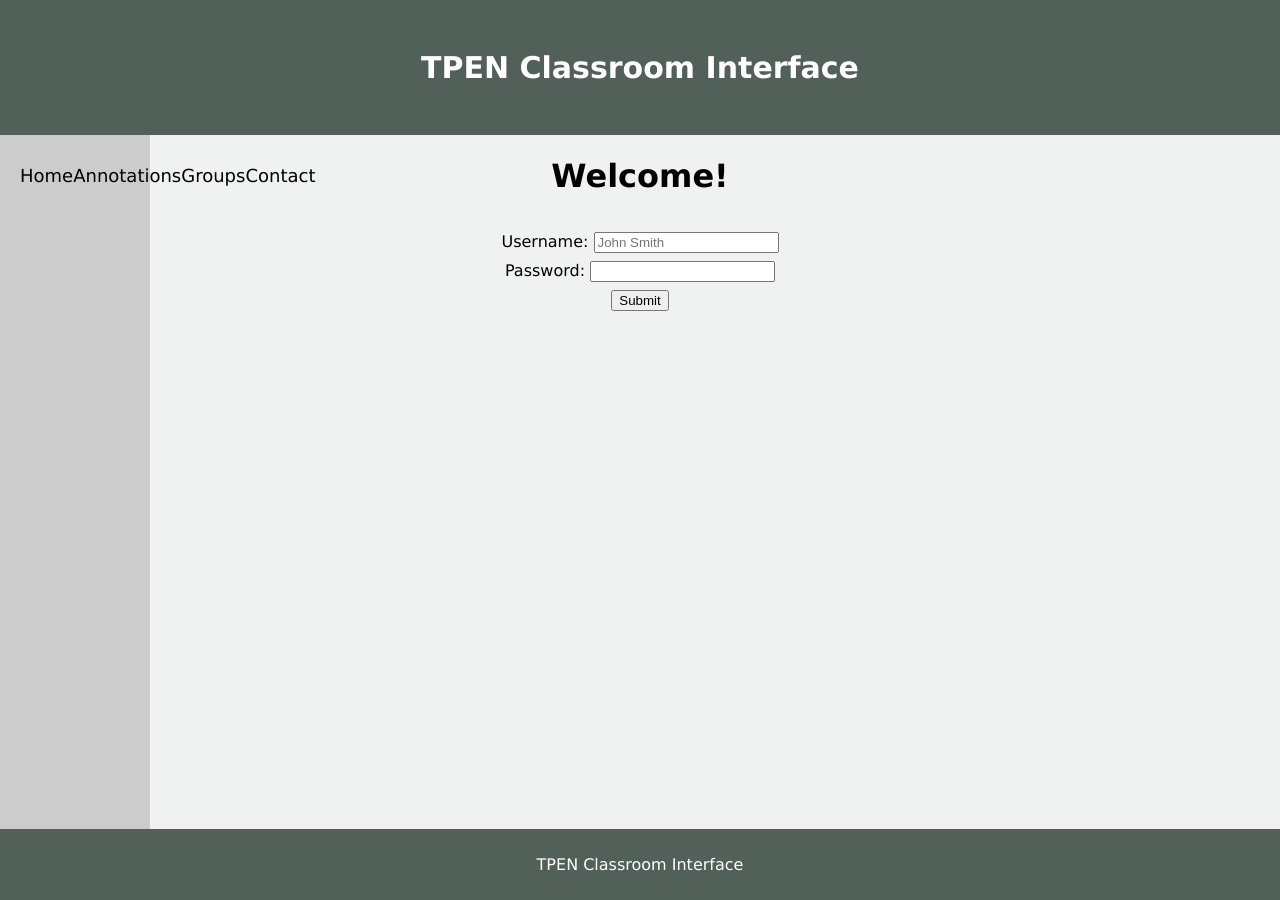
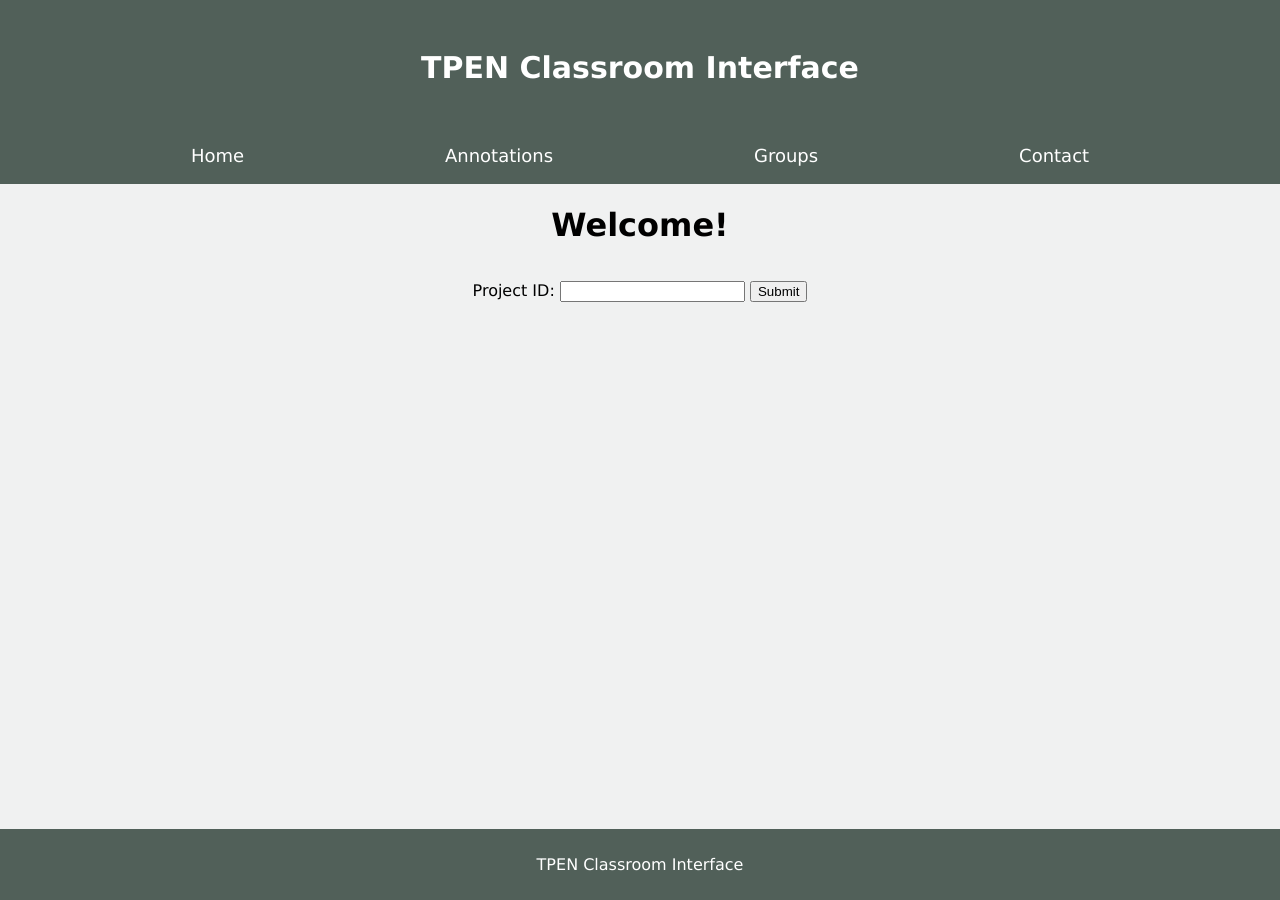
Before and after one commit to oss-slu/TPEN-interfaces, a Jekyll site: the page components/classroom/index.html, which Jekyll copies as it is, in a window 1280 px wide. Built offline with Jekyll 4.4.1, drawn with Linux system fonts in a browser that asks for light colours.

Commit message:
Fixed the styles file and edited the index file to take in a projectID from the tpen API and open a new html file

```diff
--- a/components/classroom/index.html
+++ b/components/classroom/index.html
@@ -3,7 +3,6 @@
 <head>
     <meta charset="UTF-8">
     <meta name="viewport" content="width=device-width, initial-scale=1.0" />
-
     <link rel="stylesheet" type="text/css" href="./styles.css" />
     <title>"TPEN Classroom Interface: Home"</title>
 </head>
@@ -16,10 +15,10 @@
         </div>
             <div class ="navbar" id="navbar">
             <ul>
-                <li><a href="#home">Home</a></li>
-                <li><a href="#annotations">Annotations</a></li>
-                <li><a href="#groups">Groups</a></li>
-                <li><a href="#contact">Contact</a></li>
+                <li><a href="./index.html">Home</a></li>
+                <li><a href="./index.html">Annotations</a></li>
+                <li><a href="./index.html">Groups</a></li>
+                <li><a href="./index.html">Contact</a></li>
             </ul>
             </div>
 
@@ -27,16 +26,17 @@
                 <h1>Welcome!</h1>
                 <div class="input-container">
                     <div class="label-container">
-                        <form class="input-form">
-                            <label for="username">Username:</label>
-                            <input id="username" name="username" type="text" placeholder="John Smith">
+                        <form id="projectForm" class="input-form">
+                            <label for="projectId">Project ID:</label>
+                            <input id="projectId" name="projectId" type="text" required>
+                            <button class="submit-button" type="submit">Submit</button>
                         </form>
-                        <form class="input-form">
+                        <!--<form class="input-form">
                             <label for="password">Password:</label>
                             <input id="password" name="password" type="password">
-                        </form>
+                        </form>-->
+                        <p id="error-msg" style="color: red; display: none;">Project not Found</p>
                     </div>
-                    <button class="submit-button" type="submit">Submit</button>
                 </div>
             </div>
 
@@ -45,5 +45,6 @@
         </footer>
 
         <script src="./menutoggle.js"></script>
+        <script src="fetchData.mjs"></script>
     </body>
 </html>
--- a/components/classroom/menutoggle.js
+++ b/components/classroom/menutoggle.js
@@ -6,20 +6,3 @@ function toggleMenu() {
         navbar.className = "navbar";
     }
 }
-
-// Function to display login alert
-function loginAlert() {
-    const username = document.getElementById("username").value;
-    if (username) {
-        alert("Welcome Back " + username + "!");
-    }
-}
-
-// Event listener for the login button
-document.addEventListener("DOMContentLoaded", function() {
-    const loginButton = document.querySelector(".submit-button");
-    loginButton.addEventListener("click", function(event) {
-        event.preventDefault(); // Prevent form submission
-        loginAlert();
-    });
-});
--- /dev/null
+++ b/components/classroom/rabc.html
@@ -0,0 +1 @@
+<h1>Project Data:</h1>
--- a/components/classroom/styles.css
+++ b/components/classroom/styles.css
@@ -144,70 +144,3 @@ footer {
 @media (min-width: 1200px) {
     /* Styles for desktop devices */
 }
-=======
-  }
-  body {
-      font-family: 'Lucida Sans', 'Lucida Sans Regular', 'Lucida Grande', 'Lucida Sans Unicode', Geneva, Verdana, sans-serif;
-      background-color: rgb(240, 241, 241);
-      margin: 0;
-      padding: 0;
-  }
-
-  .header {
-      padding: 30px;
-      text-align: center;
-      background: #516059;
-      color: white;
-    }
-
-
-  .header h1 {
-      font-size: 30px;
-    }
-
-
-  .navbar {
-      float: left;
-      background: #ccc;
-      padding: 20px;
-      width: 150px;
-      height: 100%;
-      position: fixed;
-  }
-
-  .navbar ul {
-      list-style-type: none;
-      margin: 0;
-      padding: 0;
-
-
-  }
-
-  li a {
-      display: block;
-      color: #000;
-      padding: 10px 0;
-      text-align: center;
-      text-decoration: none;
-      width: 100%;
-      box-sizing: border-box;
-  }
-
-  li a:hover {
-      background-color: #ddd;
-      color: #516059;
-  }
-
-  .main{
-      text-align: center;
-  }
-
-  footer{
-      padding: 10px ;
-      text-align: center;
-      background: #516059;
-      color: white;
-      position:fixed;
-       bottom:0;
-      width: 100%;
-    }
```
Also changed, not shown: components/classroom/fetchData.mjs (added, +27 -0 lines).
